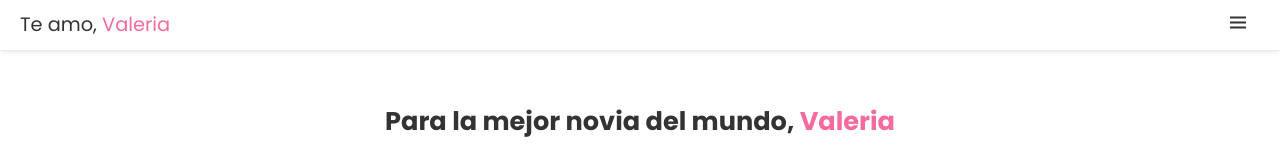
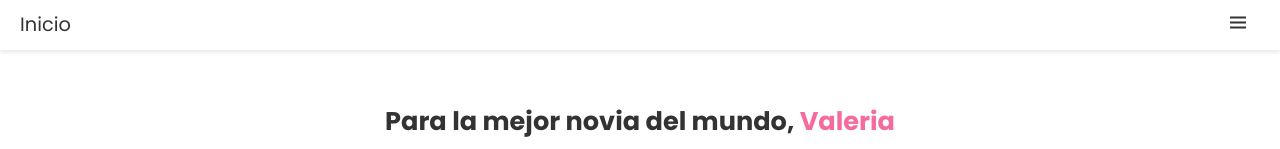
Before and after one commit to para-el-amor-de-mi-vida-Valeria/para-el-amor-de-mi-vida-Valeria.github.io, a plain HTML site: page index.html in a window 1280 px wide. Shown: the top 149 px of the page. Drawn offline with nearby package versions, Linux system fonts and the light colour scheme.

Commit message:
Update index.html

```diff
--- a/index.html
+++ b/index.html
@@ -11,9 +11,7 @@
 <body>
 
   <header class="top-header">
-    <div class="menu-title">
-      Te amo, <span class="text-pink">Valeria</span>
-    </div>
+    <div class="menu-title">Inicio</div>
     <div class="menubar">
       <i class="bx bx-menu" id="menu-icon"></i>
     </div>
```
